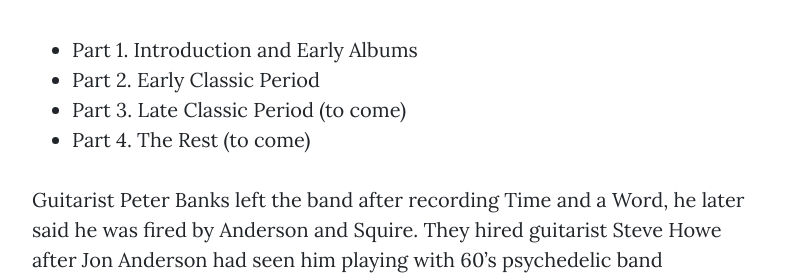
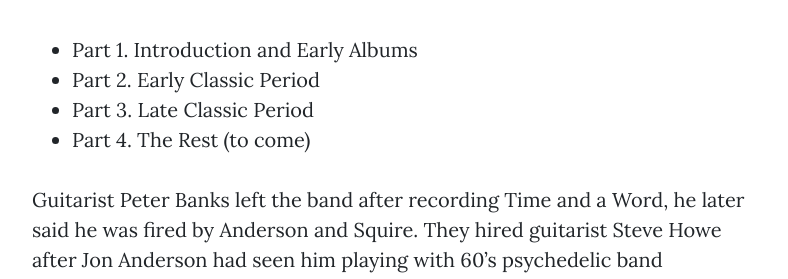
Before and after one commit to mikehadlow/owlbadger, a Jekyll site: the page built from docs/_posts/2019-10-31-yes-2.md, in a window 1280 px wide and 900 px high, scrolled down 780 px. Shown: the part 163-442 px from the top of the window, without its empty margins (243-1031 px from the left). Built offline with Jekyll 4.4.1, drawn with Linux system fonts in a browser that asks for light colours; some of the changed text lies outside the part shown.

Commit message:
Update 2019-10-31-yes-2.md

```diff
--- a/docs/_posts/2019-10-31-yes-2.md
+++ b/docs/_posts/2019-10-31-yes-2.md
@@ -10,7 +10,7 @@
 
 * [Part 1. Introduction and Early Albums]({% post_url 2019-10-19-yes-1 %})
 * Part 2. Early Classic Period
-* Part 3. Late Classic Period (to come)
+* [Part 3. Late Classic Period]({% post_url 2019-12-29-yes-3 %})
 * Part 4. The Rest (to come)
 
 Guitarist Peter Banks left the band after recording Time and a Word, he later said he was fired by Anderson and Squire. They hired guitarist Steve Howe after Jon Anderson had seen him playing with 60’s psychedelic band Tomorrow. Thus clicked into place another essential element of the Yes sound. Howe became, alongside Jon Anderson, the main songwriter and arranger, and in many ways he is the heart of the Yes sound. By any measure Howe is a virtuoso. His stylistic breadth is astonishing, he can play classical guitar as well as many name classical guitarists and could probably challenge John Renbourn on folk. What makes him interesting as a rock guitarist is more what he doesn’t do: the cliche of distorted minor pentatonic blues, which is entirely absent from his sound. Don’t get me wrong, I love Hendrix, Clapton, Page and the others, but Howe’s jazz/country/folk/classical guitar styles give Yes a wholly different colour palette from most of their contemporaries. It’s odd that he doesn’t have a higher profile as one of the great guitarists of the 1970’s, but I think that has a lot to do with his stylistic incongruity; he just doesn’t sound like most people’s idea of a rock guitar hero. Howe was also pursued by Keith Emerson for his new band. Emerson later said that he was the only guitarist he would have considered for what became ELP. Imagine an alternative universe where that happened!
@@ -39,4 +39,4 @@
 
 The early classic period was capped with an audacious live triple album, Yessongs. A tour de force of presentation and musicianship, it showed Yes at their peak as a live act playing almost all the material from the last three albums including a long excerpt from Rick Wakeman’s solo album, The Six Wives of Henry the Eighth. Alan White is quite exceptional in how well he steps up to the mark and his more rock-like driving feel make this recording of the material a real contrast to the studio albums. Some of the songs, especially those from the Yes Album, are greatly improved in these live versions. I’ve Seen All Good People being the best example. The huge gatefold sleeve unfolded with a set of magical Roger Dean landscapes and inside was a booklet featuring photos of the band. The concerts were filmed and can be found on YouTube. Highly recommended.
 
-Part 3. Late Classic Period (to come)
+Part 3. [Late Classic Period]({% post_url 2019-12-29-yes-3 %})
```
